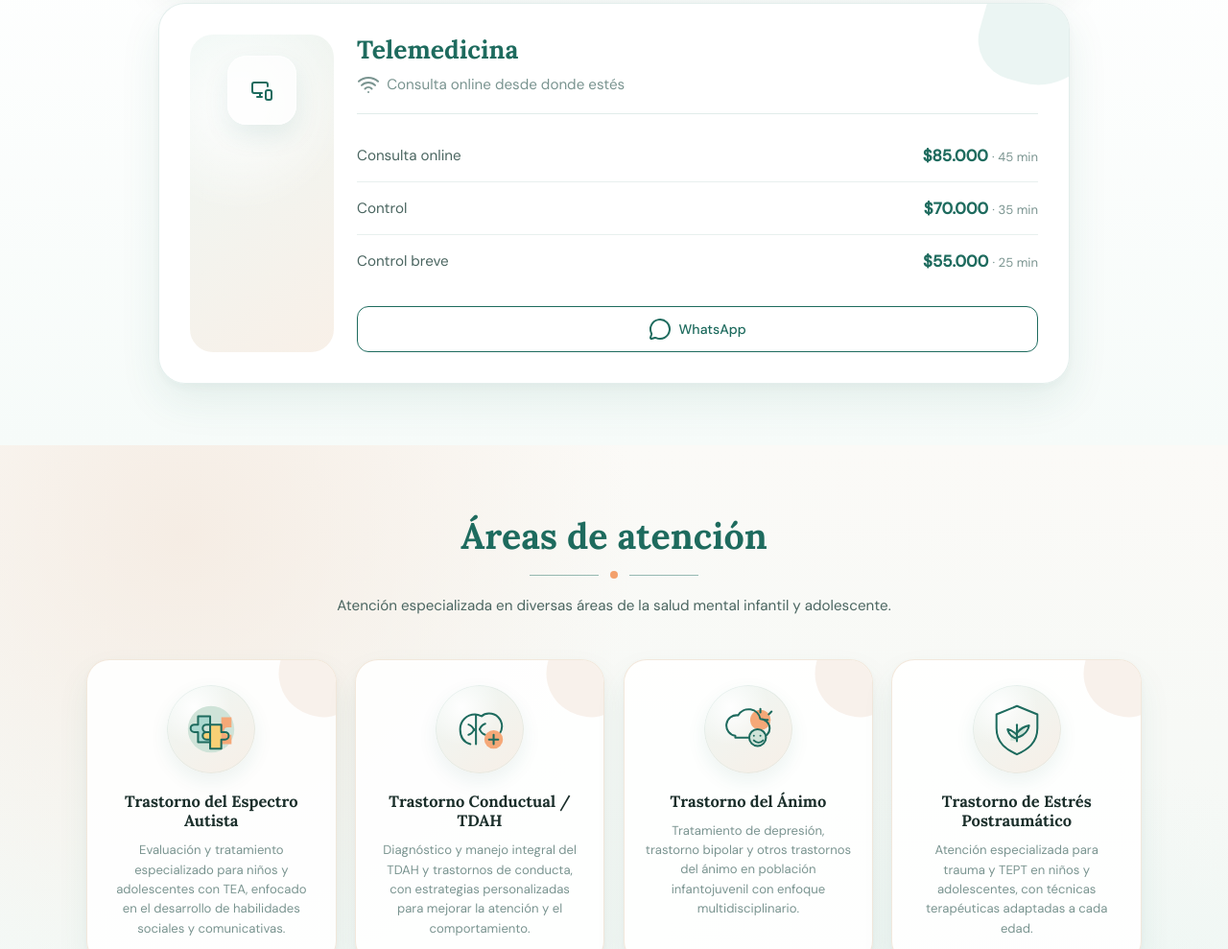
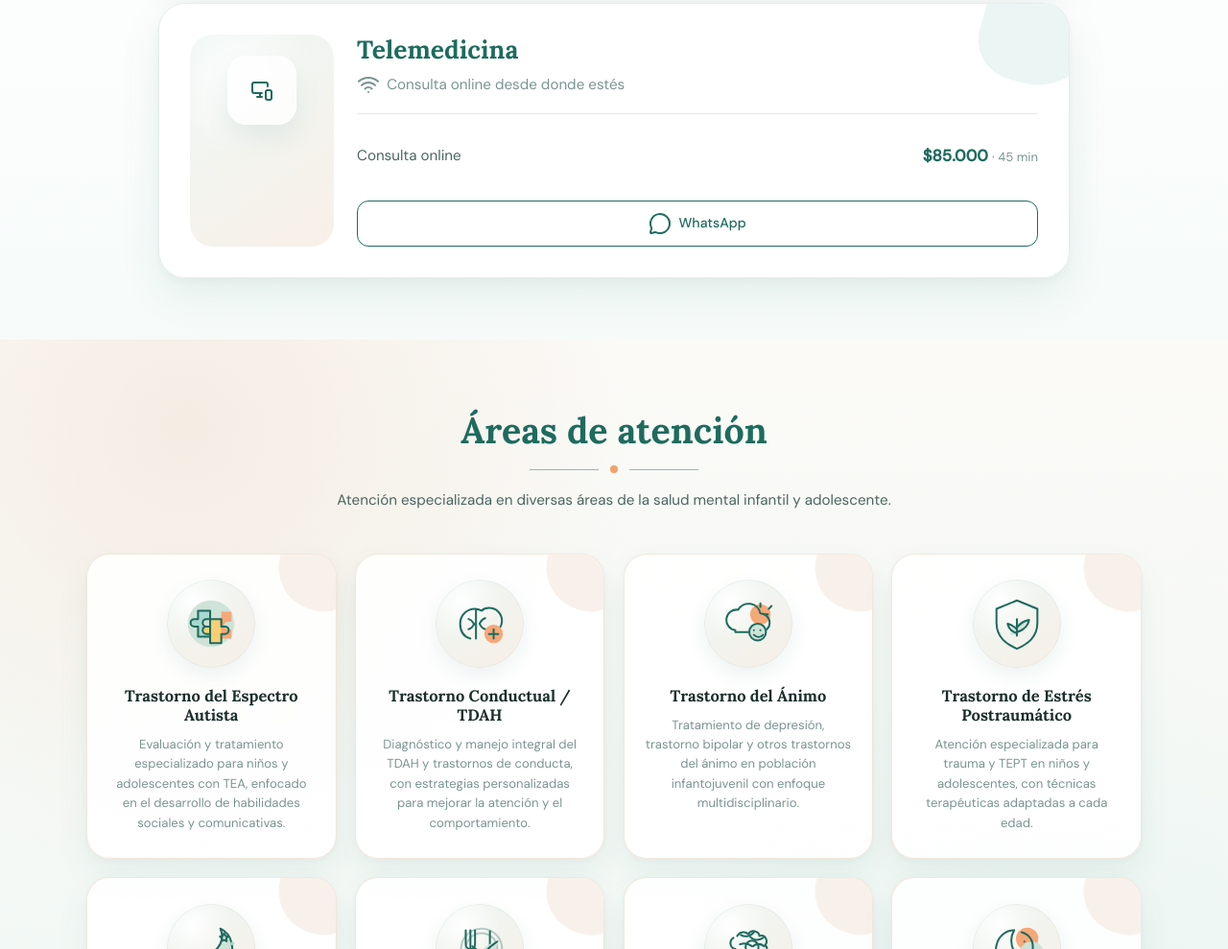
Before and after one commit to alonsogm23/senales-que-importan, a plain HTML site: page index.html in a window 1280 px wide. Shown: the part 2856-3845 px from the top of the page at 96% size. Drawn offline with nearby package versions, Linux system fonts and the light colour scheme.

Commit message:
Dejar una única tarifa de telemedicina de 85.000 por 45 minutos

```diff
--- a/index.html
+++ b/index.html
@@ -2075,21 +2075,6 @@
                 </span>
               </div>
 
-              <div class="price-row">
-                <span class="label">Control</span>
-                <span>
-                  <span class="price">$70.000</span>
-                  <span class="dur"> · 35 min</span>
-                </span>
-              </div>
-
-              <div class="price-row">
-                <span class="label">Control breve</span>
-                <span>
-                  <span class="price">$55.000</span>
-                  <span class="dur"> · 25 min</span>
-                </span>
-              </div>
             </div>
 
             <div class="consulta-actions">
```
